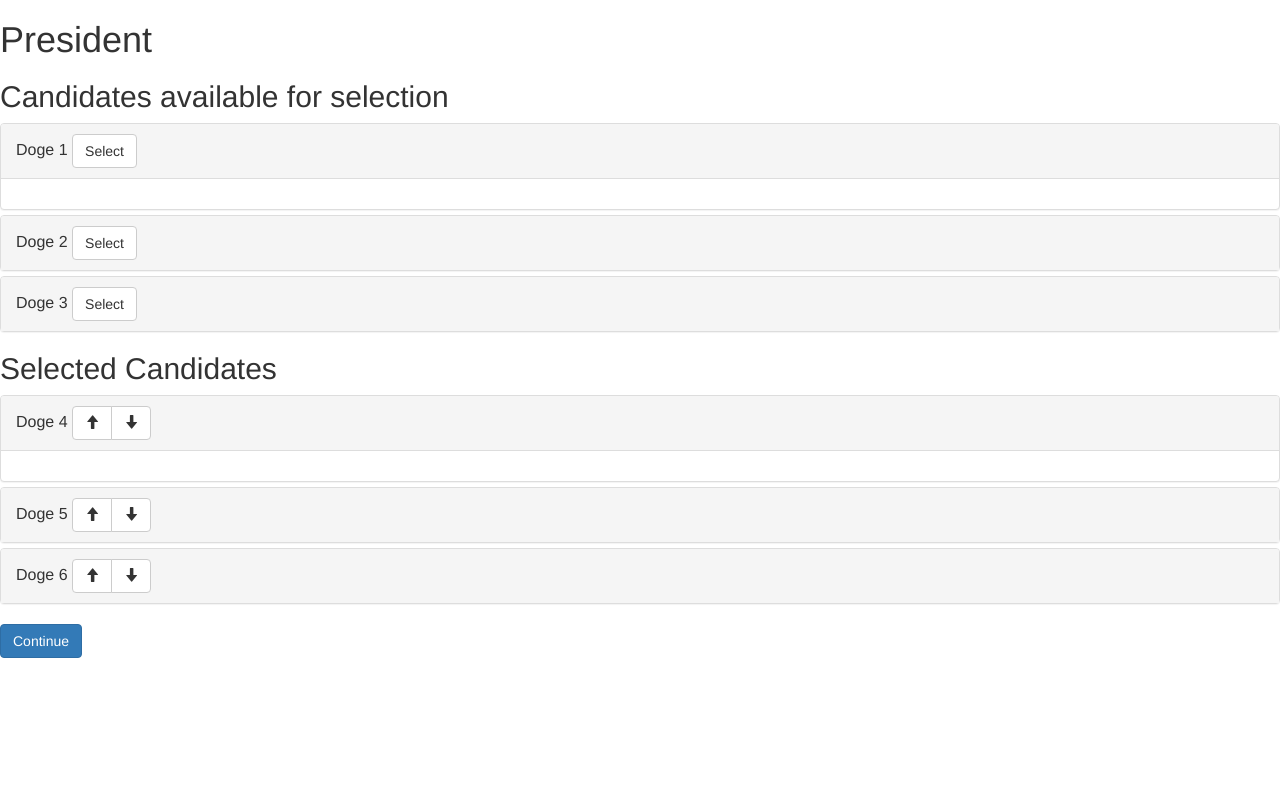
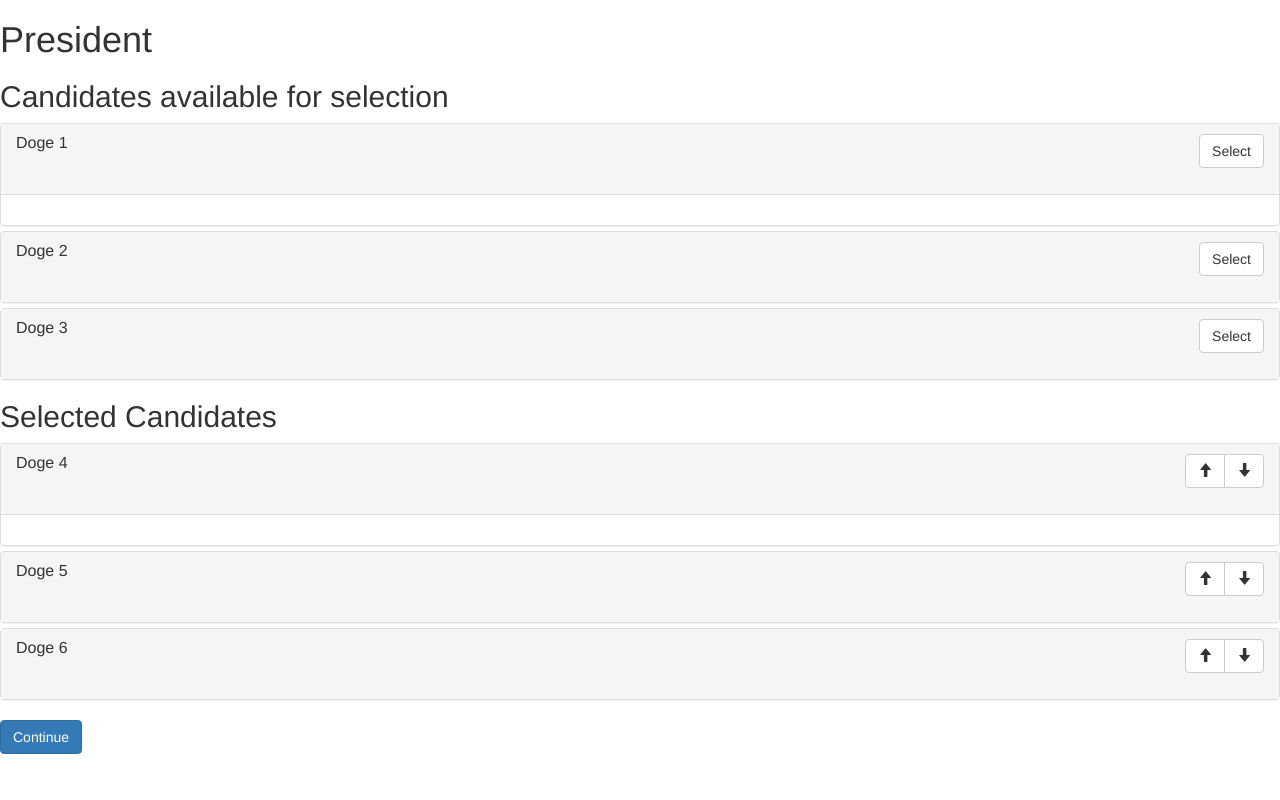
Before and after one commit to EmilyShepherd/Super-Democracy, a PHP site: page /vote.php in a window 1280 px wide. Run offline with PHP 8.4, Linux system fonts and the light colour scheme; some libraries are stand-ins or nearby versions.

Commit message:
Fix some css on the vote page

```diff
--- a/vote.php
+++ b/vote.php
@@ -5,6 +5,12 @@
     <meta http-equiv="X-UA-Compatible" content="IE=edge">
     <meta name="viewport" content="width=device-width, initial-scale=1">
     <title>Bootstrap 101 Template</title>
+
+    <style>
+      .candidate {
+        height: 50px;
+      }
+    </style>
 
     <!-- Bootstrap -->
     <link href="resources/bootstrap/dist/css/bootstrap.min.css" rel="stylesheet">
@@ -24,11 +30,11 @@
       <div class="panel-group" id="accordion1">
         <div class="panel panel-default">
           <div class="panel-heading">
-            <h4 class="panel-title">
+            <h4 class="panel-title candidate">
               <a data-toggle="collapse" data-parent="#accordion1" href="#collapseOne">
                 Doge 1
-                <button type="button" class="btn btn-default">Select</button>
               </a>
+              <button type="button" class="btn btn-default" style="float: right;">Select</button>
             </h4>
           </div>
           <div id="collapseOne" class="panel-collapse collapse in">
@@ -38,11 +44,11 @@
         </div>
         <div class="panel panel-default">
           <div class="panel-heading">
-            <h4 class="panel-title">
+            <h4 class="panel-title candidate">
               <a data-toggle="collapse" data-parent="#accordion1" href="#collapseTwo">
                 Doge 2
-                <button type="button" class="btn btn-default">Select</button>
               </a>
+              <button type="button" class="btn btn-default" style="float: right;">Select</button>
             </h4>
           </div>
           <div id="collapseTwo" class="panel-collapse collapse">
@@ -52,11 +58,11 @@
         </div>
         <div class="panel panel-default">
           <div class="panel-heading">
-            <h4 class="panel-title">
+            <h4 class="panel-title candidate">
               <a data-toggle="collapse" data-parent="#accordion1" href="#collapseThree">
                 Doge 3
-                <button type="button" class="btn btn-default">Select</button>
               </a>
+              <button type="button" class="btn btn-default" style="float: right;">Select</button>
             </h4>
           </div>
           <div id="collapseThree" class="panel-collapse collapse">
@@ -72,10 +78,11 @@
       <div class="panel-group" id="accordion2">
         <div class="panel panel-default">
           <div class="panel-heading">
-            <h4 class="panel-title">
+            <h4 class="panel-title candidate">
               <a data-toggle="collapse" data-parent="#accordion2" href="#collapseFour">
                 Doge 4
-                <div class="btn-group">
+              </a>
+              <div class="btn-group" style="float: right;">
                 <button type="button" class="btn btn-default">
                   <span class="glyphicon glyphicon-arrow-up"></span>
                 </button>
@@ -83,7 +90,6 @@
                   <span class="glyphicon glyphicon-arrow-down"></span>
                 </button>
               </div>
-              </a>
             </h4>
           </div>
           <div id="collapseFour" class="panel-collapse collapse in">
@@ -93,10 +99,11 @@
         </div>
         <div class="panel panel-default">
           <div class="panel-heading">
-            <h4 class="panel-title">
+            <h4 class="panel-title candidate">
               <a data-toggle="collapse" data-parent="#accordion2" href="#collapseFive">
                 Doge 5
-                <div class="btn-group">
+              </a>
+              <div class="btn-group" style="float: right;">
                 <button type="button" class="btn btn-default">
                   <span class="glyphicon glyphicon-arrow-up"></span>
                 </button>
@@ -104,7 +111,6 @@
                   <span class="glyphicon glyphicon-arrow-down"></span>
                 </button>
               </div>
-              </a>
             </h4>
           </div>
           <div id="collapseFive" class="panel-collapse collapse">
@@ -114,10 +120,11 @@
         </div>
         <div class="panel panel-default">
           <div class="panel-heading">
-            <h4 class="panel-title">
+            <h4 class="panel-title candidate">
               <a data-toggle="collapse" data-parent="#accordion2" href="#collapseSix">
                 Doge 6
-                <div class="btn-group">
+              </a>
+              <div class="btn-group" style="float: right;">
                 <button type="button" class="btn btn-default">
                   <span class="glyphicon glyphicon-arrow-up"></span>
                 </button>
@@ -125,7 +132,6 @@
                   <span class="glyphicon glyphicon-arrow-down"></span>
                 </button>
               </div>
-              </a>
             </h4>
           </div>
           <div id="collapseSix" class="panel-collapse collapse">
```
Lines whose indentation alone changed are shown as unchanged.
